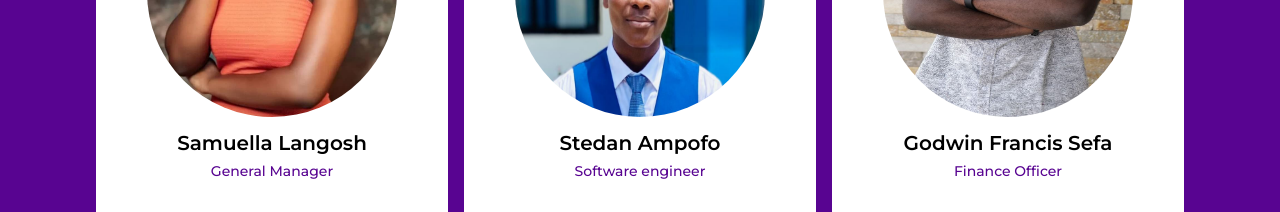
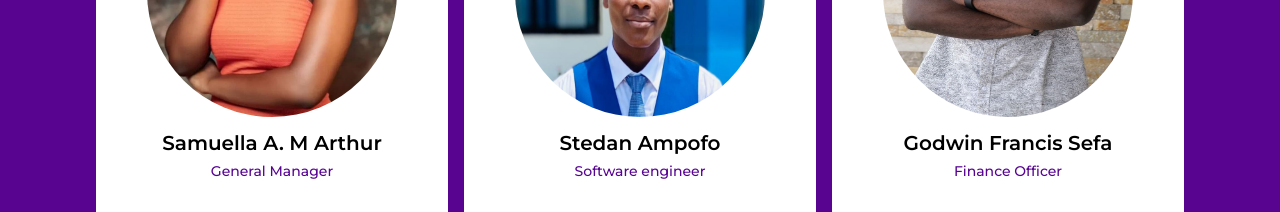
Before and after one commit to aetech24/aetech-site, a React (Vite) app: page /about in a window 1280 px wide. Shown: the part 2240-2452 px from the top of the page. Built offline with nearby package versions, Linux system fonts and the light colour scheme; a web font is replaced by a local one.

Commit message:
Updated the details of the team members

```diff
--- a/src/constants/index.js
+++ b/src/constants/index.js
@@ -74,15 +74,15 @@ export const team = [
     },
     {
         image: Samuella,
-        name: "Samuella Langosh",
+        name: "Samuella A. M Arthur",
         role: "General Manager",
         bio: "A passionate engineer with over 8 years of experience in quality assurance and product development. Specializing in automated testing frameworks and continuous integration pipelines.",
         expertise: [
-            "Quality Assurance",
-            "Test Automation",
-            "CI/CD Implementation",
-            "Performance Testing",
-            "API Testing"
+            // "Quality Assurance",
+            // "Test Automation",
+            // "CI/CD Implementation",
+            // "Performance Testing",
+            // "API Testing"
         ],
         experience: [
             {
@@ -557,8 +557,8 @@ export const team = [
 
 export const head =[
     {image: Ephraim, name: "Ephraim Tetteh Apetorgbor", role: "CEO", testimonial: "AeTech is a top tech company that helps build softwares for bigger organizations."},
-    {image: Samuella, name: "Samuella Langosh", role: "General Manager", testimonial: "AeTech is a top tech company that helps build softwares for bigger organizations."},
-    {image: Godwin, name: "Samuella Langosh", role: "General Manager", testimonial: "AeTech is a top tech company that helps build softwares for bigger organizations."},
+    {image: Samuella, name: "Samuella A. M Arthur", role: "General Manager", testimonial: "AeTech is a top tech company that helps build softwares for bigger organizations."},
+    {image: Godwin, name: "Godwin Sefa", role: "Accountant", testimonial: "AeTech is a top tech company that helps build softwares for bigger organizations."},
 ]
 
 export const services = [
```
